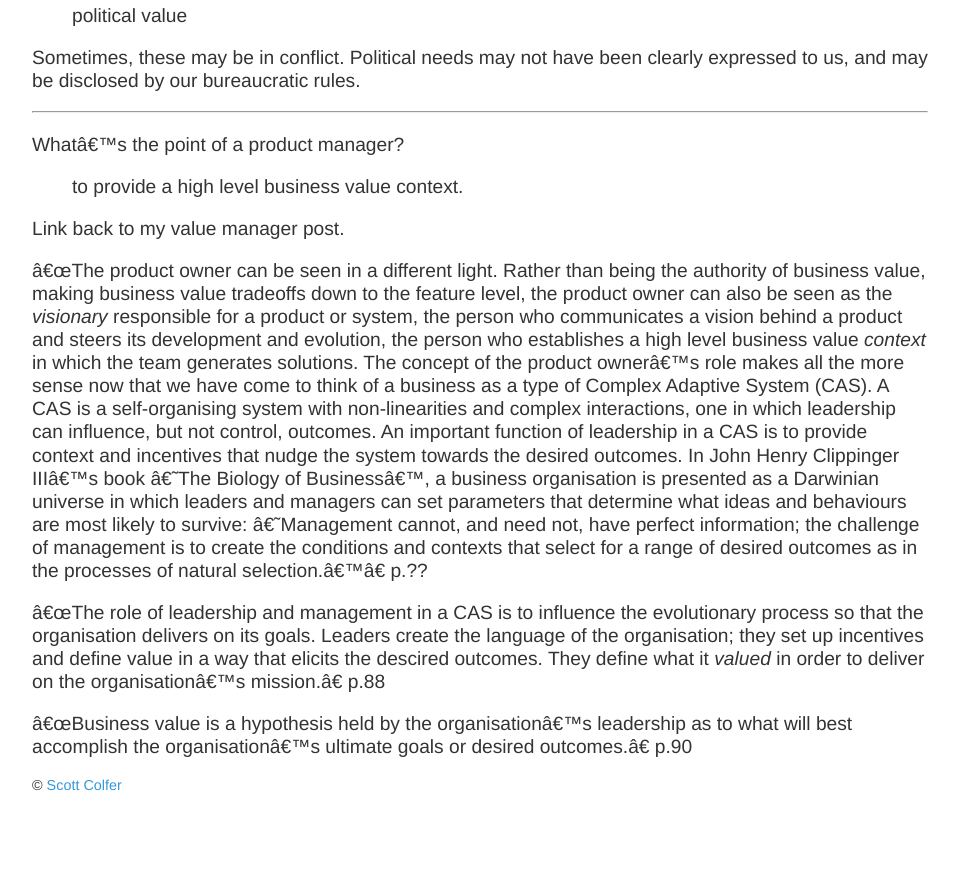
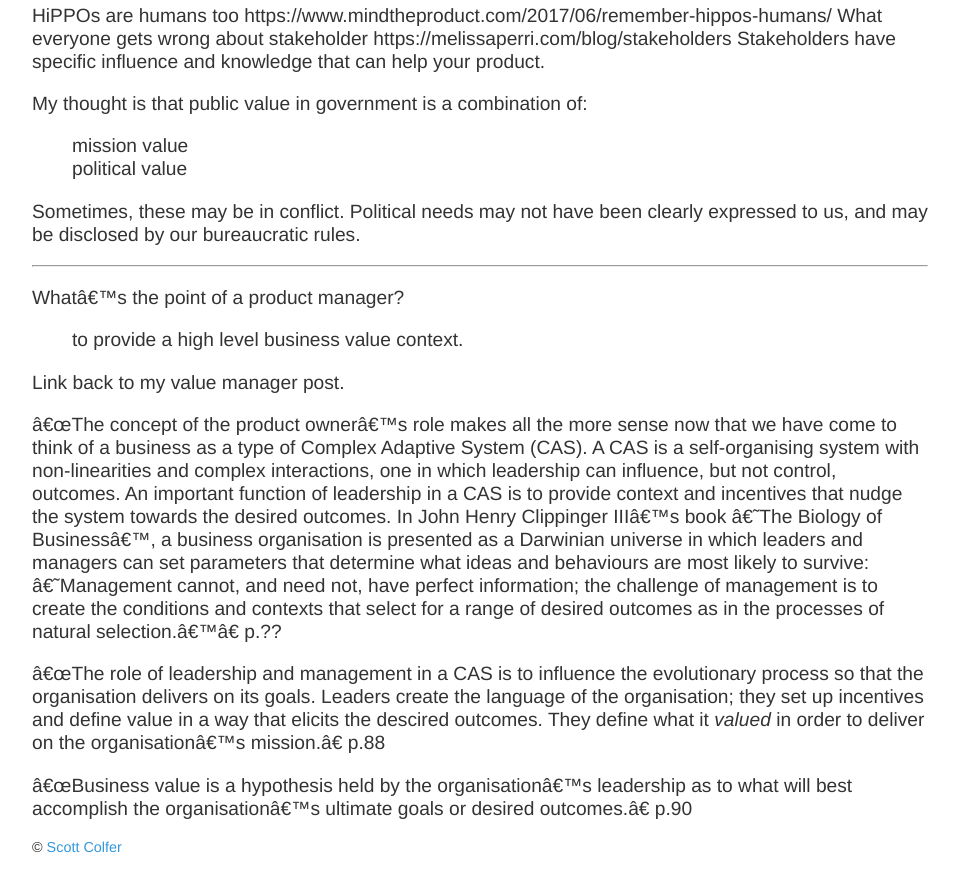
Before and after one commit to scottcolfer/scottcolfer.github.io, a Jekyll site: the page built from _posts/2018-03-02-value-context.md, in a window 1280 px wide and 900 px high, scrolled down 2971 px. Shown: the top 892 px of the window, without its empty margins (160-1119 px from the left). Built offline with Jekyll 4.4.1, drawn with Linux system fonts in a browser that asks for light colours; before the commit the page ends 3826 px from its top, so only the background shows below that; some of the changed text lies outside the part shown.

Commit message:
Update 2018-03-02-value-context.md

```diff
--- a/_posts/2018-03-02-value-context.md
+++ b/_posts/2018-03-02-value-context.md
@@ -80,8 +84,8 @@ Link back to my value manager post.
 
 
 
-"The product owner can be seen in a different light. Rather than being the authority of business value, making business value tradeoffs down to the feature level, the product owner can also be seen as the *visionary* responsible for a product or system, the person who communicates a vision behind a product and steers its development and evolution, the person who establishes a high level business value *context* in which the team generates solutions.
-The concept of the product owner's role makes all the more sense now that we have come to think of a business as a type of Complex Adaptive System (CAS). A CAS is a self-organising system with non-linearities and complex interactions, one in which leadership can influence, but not control, outcomes. An important function of leadership in a CAS is to provide context and incentives that nudge the system towards the desired outcomes. In John Henry Clippinger III's book 'The Biology of Business', a business organisation is presented as a Darwinian universe in which leaders and managers can set parameters that determine what ideas and behaviours are most likely to survive: 'Management cannot, and need not, have perfect information; the challenge of management is to create the conditions and contexts that select for a range of desired outcomes as in the processes of natural selection.'" p.??
+
+"The concept of the product owner's role makes all the more sense now that we have come to think of a business as a type of Complex Adaptive System (CAS). A CAS is a self-organising system with non-linearities and complex interactions, one in which leadership can influence, but not control, outcomes. An important function of leadership in a CAS is to provide context and incentives that nudge the system towards the desired outcomes. In John Henry Clippinger III's book 'The Biology of Business', a business organisation is presented as a Darwinian universe in which leaders and managers can set parameters that determine what ideas and behaviours are most likely to survive: 'Management cannot, and need not, have perfect information; the challenge of management is to create the conditions and contexts that select for a range of desired outcomes as in the processes of natural selection.'" p.??
 
 "The role of leadership and management in a CAS is to influence the evolutionary process so that the organisation delivers on its goals. Leaders create the language of the organisation; they set up incentives and define value in a way that elicits the descired outcomes. They define what it *valued* in order to deliver on the organisation's mission." p.88
 
```
Also changed, not shown: other parts of _posts/2018-03-02-value-context.md (+4 -0 lines).
